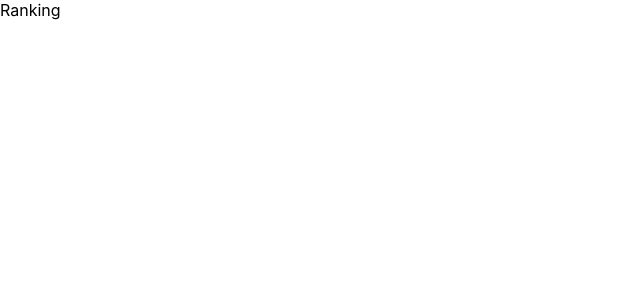
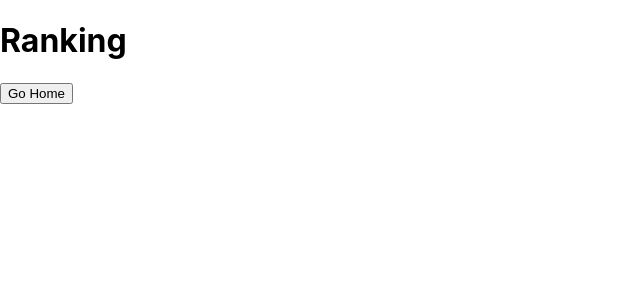
Before and after one commit to humbertodutra/trybe-project-trivia, a React (Create React App) app: page /ranking in a window 1280 px wide. Shown: the top 300 px of the page, without its empty margins (0-640 px from the left). Built offline with nearby package versions, Linux system fonts and the light colour scheme.

Commit message:
Requisitos 16 e 17 - Cria o botão que redireciona para a tela de ranking e cria o botão na tela de ranking que leva para a tela de login

```diff
--- a/src/pages/Feedback/index.jsx
+++ b/src/pages/Feedback/index.jsx
@@ -1,5 +1,6 @@
 import React from 'react';
 import { useSelector } from 'react-redux';
+import { Link } from 'react-router-dom';
 import Header from '../../components/Header';
 
 const THREE = 3;
@@ -15,6 +16,14 @@ export default function Feedback() {
           assertions < THREE ? 'Could be better...' : 'Well Done!'
         }
       </p>
+      <Link to="/ranking">
+        <button
+          data-testid="btn-ranking"
+          type="button"
+        >
+          Ranking
+        </button>
+      </Link>
     </div>
   );
 }
--- a/src/pages/Ranking/index.jsx
+++ b/src/pages/Ranking/index.jsx
@@ -1,7 +1,19 @@
 import React from 'react';
+import { Link } from 'react-router-dom';
 
 export default function Ranking() {
   return (
-    <div>Ranking</div>
+    <div>
+      <h1 data-testid="ranking-title">Ranking</h1>
+      <Link to="/">
+        <button
+          data-testid="btn-go-home"
+          type="button"
+        >
+          Go Home
+        </button>
+      </Link>
+
+    </div>
   );
 }
```
